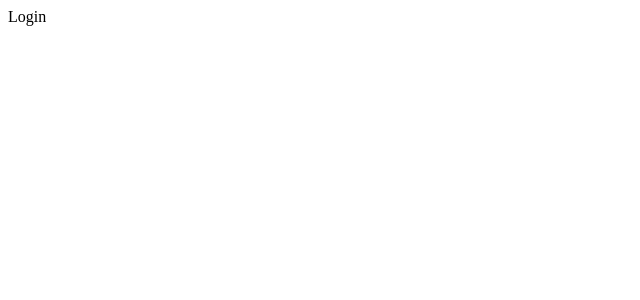
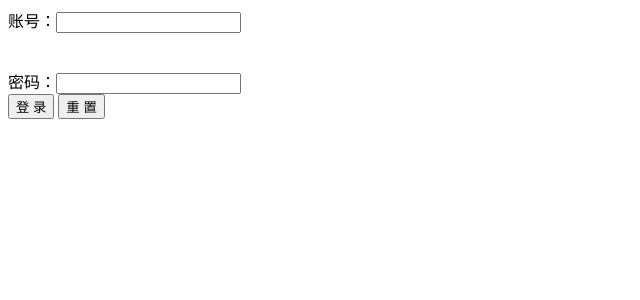
Before and after one commit to WWW-max/exam-system-front-end-react, a React (Create React App) app: page /login in a window 1280 px wide. Shown: the top 300 px of the page, without its empty margins (0-640 px from the left). Built offline with nearby package versions, Linux system fonts and the light colour scheme.

Commit message:
feat: 调用登录接口

```diff
--- a/package.json
+++ b/package.json
@@ -6,6 +6,8 @@
     "@testing-library/jest-dom": "^5.16.4",
     "@testing-library/react": "^13.3.0",
     "@testing-library/user-event": "^13.5.0",
+    "antd": "^4.21.3",
+    "axios": "^0.27.2",
     "react": "^18.2.0",
     "react-dom": "^18.2.0",
     "react-router": "^6.3.0",
--- a/src/Login/Login.jsx
+++ b/src/Login/Login.jsx
@@ -1,9 +1,53 @@
-import React, { Component } from 'react'
+import React, { Component } from 'react';
+import { Input, Button } from 'antd';
+import axios from 'axios';
 
 export default class Login extends Component {
+  state = {
+    username:'', // 用户名
+    password:'', // 密码
+  }
+  signIn = () => {
+    console.log('登录');
+    const {username, password} = this.state;
+    let param = {
+        username,
+        password,
+    }
+    axios.get('/api/login ',param).then(function(response){
+        console.log(response);
+    }).catch(function(error){
+        console.log(error);
+    })
+  }
+  reset = () => {
+    console.log('重置');
+    this.setState({
+        username:'',
+        password:'',
+    })
+  }
+  usernameChange = (e) => {
+    console.log(e.target.value);
+     this.setState({
+        username: e.target.value
+     })
+  }
+  passwordChange = (e) => {
+    console.log(e.target.value);
+    this.setState({
+        password: e.target.value
+    })
+  }
   render() {
+    const {username, password} = this.state;
     return (
-      <div>Login</div>
+      <div>
+        账号：<Input type='text' value={username} onChange={this.usernameChange}/><br/><br/><br/>
+        密码：<Input type='password' value={password} onChange={this.passwordChange}/><br/>
+        <Button type="primary" onClick={this.signIn}>登录</Button>&nbsp;
+        <Button type="primary" onClick={this.reset}>重置</Button>
+      </div>
     )
   }
 }
```
Also changed, not shown: 1 other file (tests, documents, lock files or other folders).
